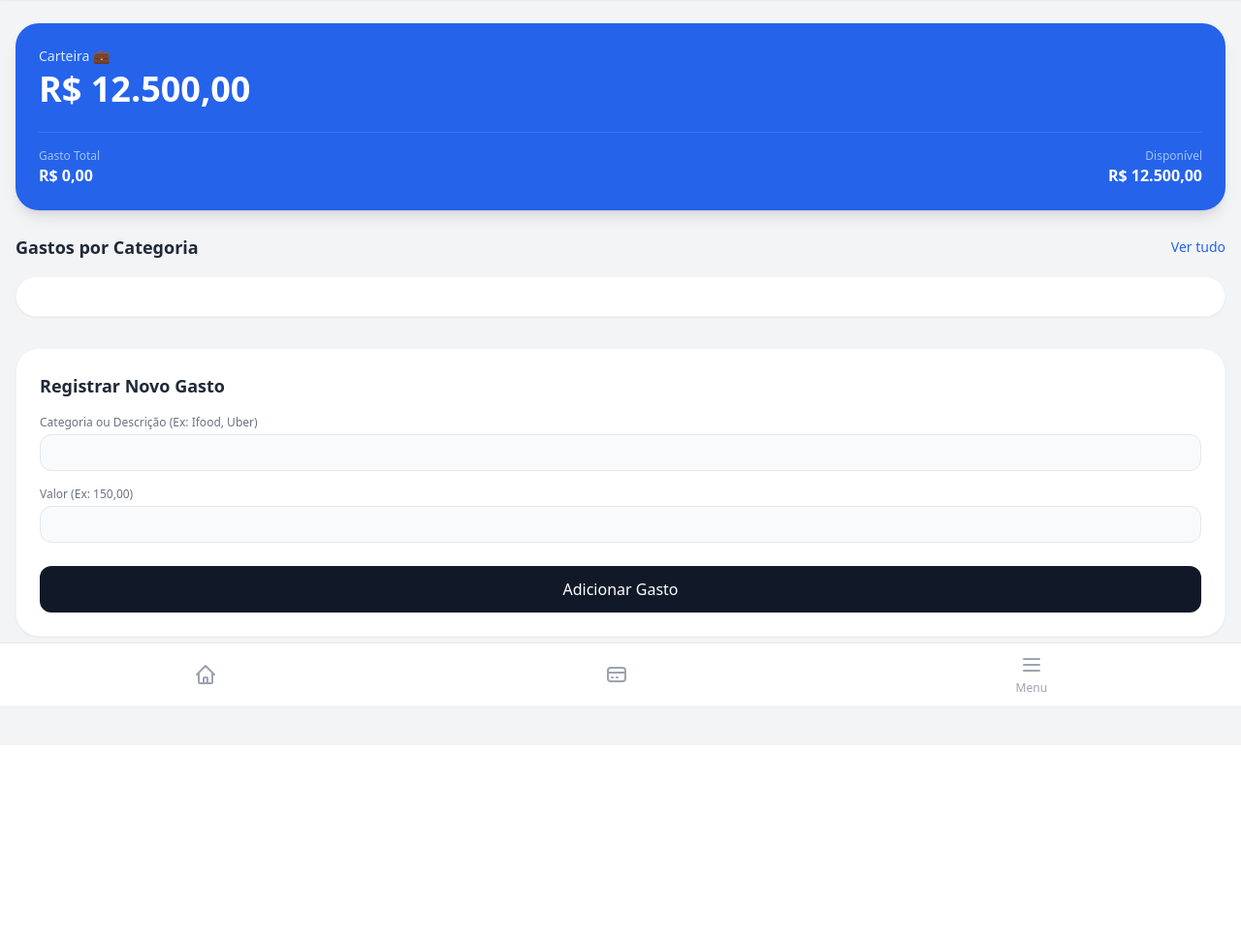
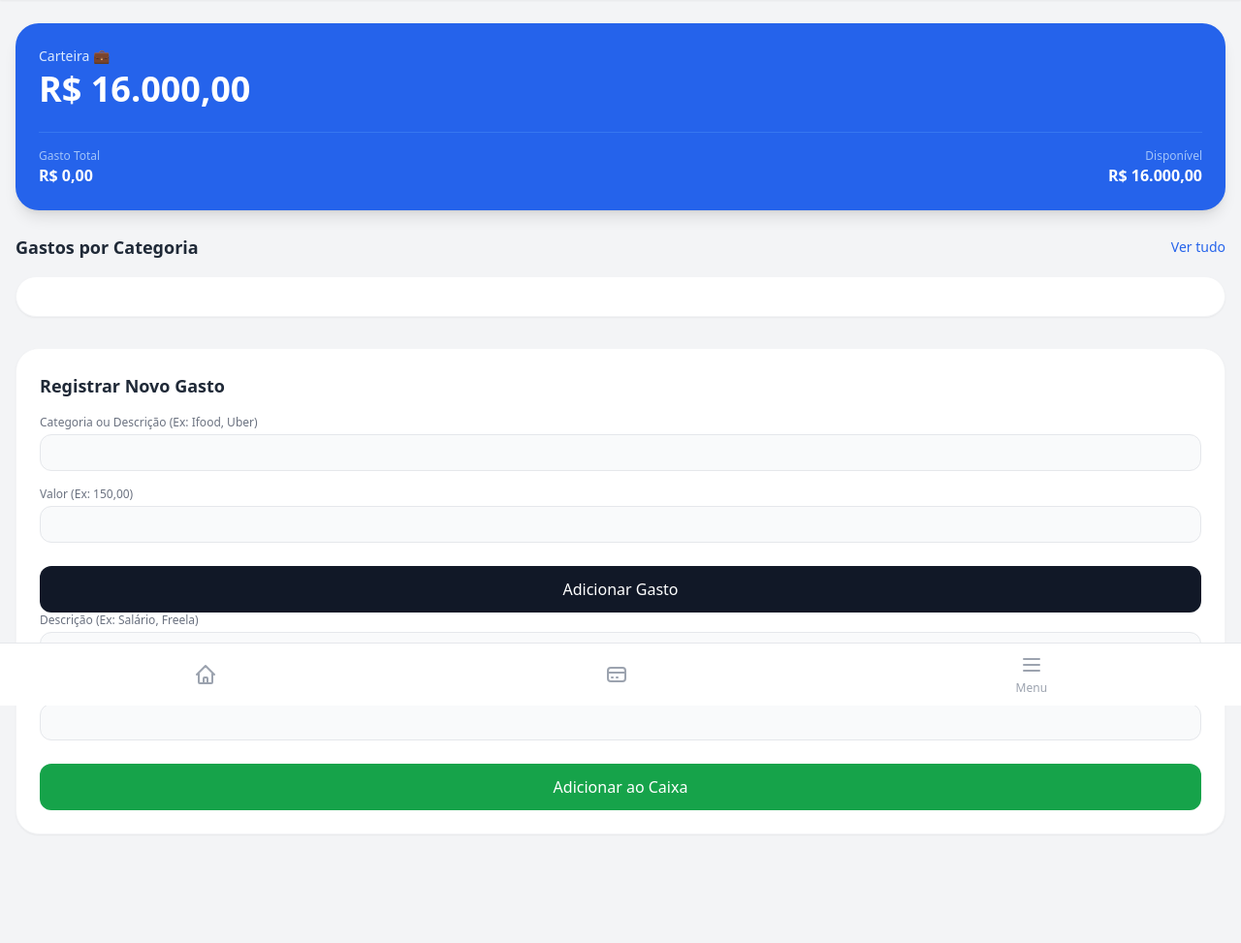
Before and after one commit to cesarcapelli/my-finn, a Flask app: page / in a window 1280 px wide. Shown: the part 72-1045 px from the top of the page at 97% size. Before the commit the page ends 786 px from the top, so only its background shows below. Run offline with Flask 3, Linux system fonts and the light colour scheme; some libraries are stand-ins or nearby versions.

Commit message:
feat: implementa tabela de receitas e totalizador dinamico de carteira

```diff
--- a/app.py
+++ b/app.py
@@ -28,6 +28,12 @@ class Gasto(db.Model):
     cor_barra = db.Column(db.String(50), nullable=False) # Ex: bg-orange-500
     largura = db.Column(db.String(20), nullable=False) # Ex: w-3/5
 
+class Receita(db.Model):
+    id = db.Column(db.Integer, primary_key=True)
+    descricao = db.Column(db.String(100), nullable=False)
+    valor = db.Column(db.String(20), nullable=False)
+
+
 # Esse comando cria o arquivo físico do banco de dados
 with app.app_context():
     db.create_all()
@@ -37,35 +43,30 @@ with app.app_context():
 def inicio():
     # 1. Busca todos os gastos guardados no banco de dados
     gastos_do_banco = Gasto.query.all()
+    receitas_do_banco = Receita.query.all()
+
+    carteira_float = 0.0
+    for receita in receitas_do_banco:
+        valor_limpo = receita.valor.replace('.', '').replace(',', '.')
+        carteira_float += float(valor_limpo)
+
+    carteira_formatada = f"{carteira_float:,.2f}".replace(',', 'X').replace('.', ',').replace ('X', '.')
 
     total_gasto = 0.0
-
     for gasto in gastos_do_banco:
-        # Pega os valores do banco, tira possíveis pontos de milhar e troca a vírgula por ponto -> "80.00"
         valor_limpo = gasto.valor.replace('.', '').replace(',', '.')
-
-        # Converte o texto para número decimal (float) e soma ao total
         total_gasto += float(valor_limpo)
 
-    # Formata o total de volta para o padrão brasileiro (ex: 1520.5 -> "1.520,50")
     gasto_formatado = f"{total_gasto:,.2f}".replace(",", "X").replace(".", ",").replace("X", ".")
 
-    # Valor fixo da Carteira por enquanto
-    carteira_float = 12500.0
-    carteira_formatada = "12.500,00"
-
-
-    # Balanço da Carteira (carteira - gastos)
     balanco_float = carteira_float - total_gasto
     balanco_formatado = f"{balanco_float:,.2f}".replace(",", "X").replace(".", ",").replace("X", ".")
 
-    # 3. Enviamos os gastos DO BANCO para o HTML
     return render_template('visao_geral.html',
-                           saldo_tela=carteira_formatada,
-                           gasto_tela=gasto_formatado,
-                           balanco_tela=balanco_formatado,
-                           meus_gastos_categoria=gastos_do_banco) # Envia a lista para o HTML
-
+                            saldo_tela=carteira_formatada,
+                            gasto_tela=gasto_formatado,
+                            balanco_tela=balanco_formatado,
+                            meus_gastos_categoria=gastos_do_banco)
 
 
 @app.route('/cartoes')
@@ -331,7 +332,20 @@ def deletar_gasto(id):
     # 3. Recarrega a tela inicial
     return redirect("/")
 
+@app.route('/adicionar_receita', methods=['POST'])
+def adicionar_receita():
+    descricao_digitada = request.form.get('descricao', '')
+    valor_digitado = request.form.get('valor', '')
 
+    nova_receita= Receita(
+        descricao=descricao_digitada,
+        valor=valor_digitado
+    )
+
+    db.session.add(nova_receita)
+    db.session.commit()
+
+    return redirect('/')
 
 if __name__ == '__main__':
     app.run(debug=True)
--- a/templates/visao_geral.html
+++ b/templates/visao_geral.html
@@ -52,7 +52,7 @@
             </div>
 
             {% endfor %}
-            </div>
+        </div>
     </section>
 </div>
 
@@ -77,6 +77,26 @@
         </button>
 
     </form>
+
+    <form action="/adicionar_receita" method="post" class="flex flex-col gap-4">
+        <div>
+            <label class="text-xs font-medium text-gray-500 mb-1 block">Descrição (Ex: Salário, Freela)</label>
+            <input type="text" name="descricao" required
+                    class="w-full bg-gray-50 border border-gray-200 rounded-xl px-4 py-2 text-sm text-gray-800 outline-none focus:border-green-500 transition-colors">
+        </div>
+
+        <div>
+            <label class="text-xs font-medium text-gray-500 mb-1 block">Valor (Ex: 5000,00)</label>
+            <input type="text" name="valor" required
+                    class="w-full bg-gray-50 border border-gray-200 rounded-xl px-4 py-2 text-sm text-gray-800 outline-none focus:border-green-500 transition-colors">
+        </div>
+
+        <button type="submit" class="bg-green-600 text-white font-medium rounded-xl py-3 mt-2 hover:bg-green-700 transition-colors">
+            Adicionar ao Caixa
+        </button>
+
+    </form>
+
 </div>
 
 
```
Also changed, not shown: instance/banco.db.
